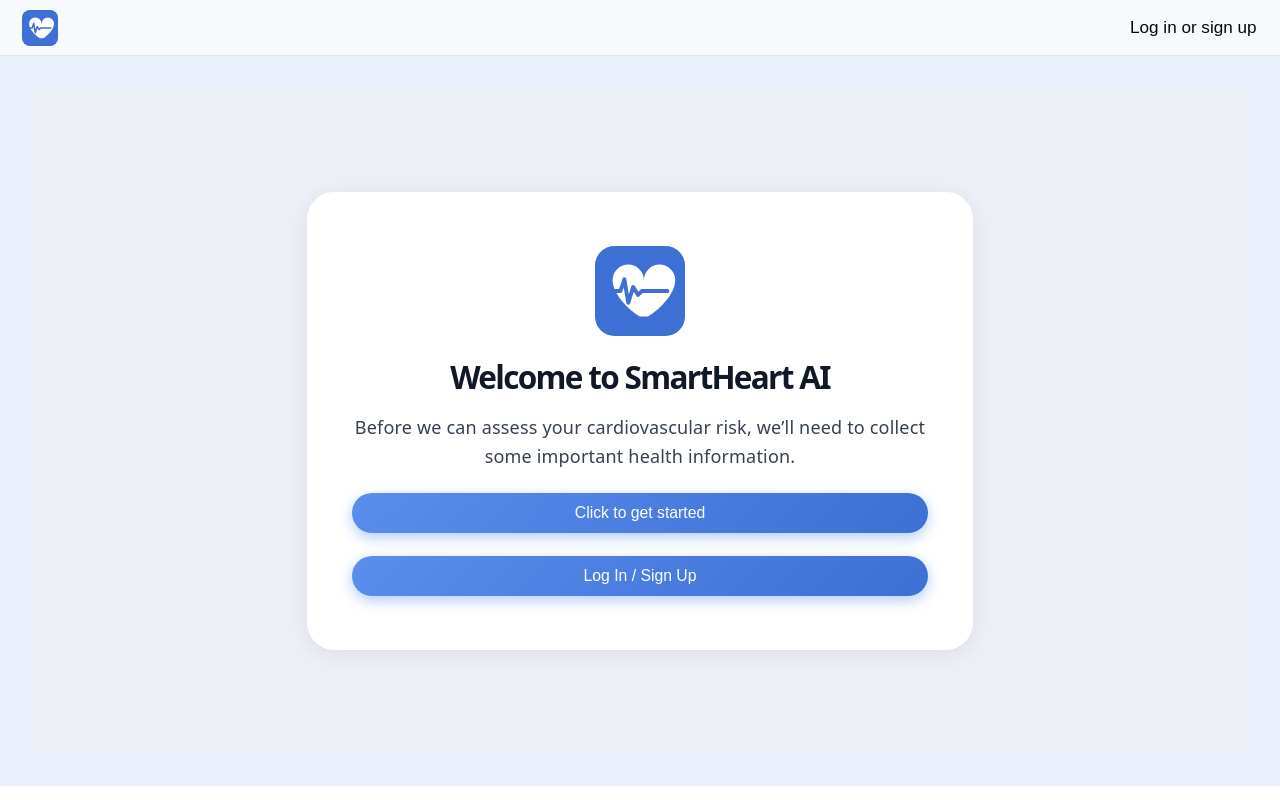
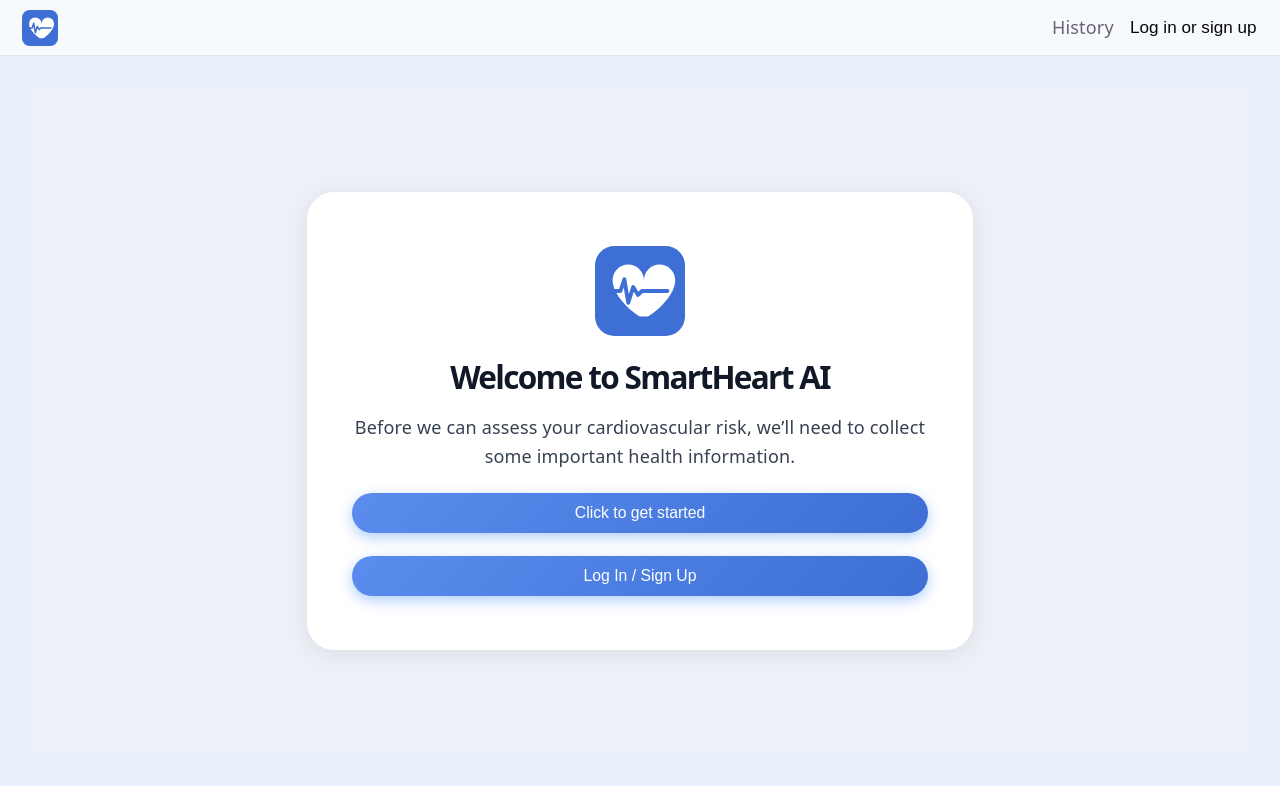
Before and after one commit to RackyDay/ai-cardiometabolic-risk, a React app in the folder frontend/: page / in a window 1280 px wide. Built offline with nearby package versions, Linux system fonts and the light colour scheme; no server answers; the HTML template or start-up script is replaced by a standard one.

Commit message:
Add placeholder for history dropdown component

```diff
--- /dev/null
+++ b/frontend/src/components/layout/HistoryDropdown/HistoryDropdown.jsx
@@ -0,0 +1,11 @@
+import "./HistoryDropdown.css";
+
+const HistoryDropdown = () => {
+  return (
+    <div className="history-dropdown">
+      <span>History</span>
+    </div>
+  );
+};
+
+export default HistoryDropdown;
--- /dev/null
+++ b/frontend/src/components/layout/HistoryDropdown/useHistoryDropdownViewModel.js
@@ -0,0 +1,4 @@
+
+function useHistoryDropdownViewModel(){}
+
+export default useHistoryDropdownViewModel;
--- a/frontend/src/components/layout/MenuBar/MenuBar.jsx
+++ b/frontend/src/components/layout/MenuBar/MenuBar.jsx
@@ -5,6 +5,8 @@ import UserIcon from "../../icons/UserIcon"
 import useMenuBarViewModel from "./useMenuBarViewModel";
 import { useLocation, useNavigate } from "react-router-dom";
 import { AuthContext } from "../../../context/AuthContext";
+import HistoryDropdown from "../HistoryDropdown/HistoryDropdown";
+
 
 function MenuBar({ showMenuButton, onMenuClick }) {
   const { pageTitle } = useMenuBarViewModel();
@@ -101,6 +103,7 @@ function MenuBar({ showMenuButton, onMenuClick }) {
       <h1 className="menu-bar-title">{pageTitle}</h1>
 
       <div className="menu-bar-actions">
+        <HistoryDropdown/>
         <div className="menu-profile-wrapper" ref={dropdownRef}>
           <button
             className="menu-profile-name"
```
Also changed, not shown: frontend/src/components/layout/HistoryDropdown/HistoryDropdown.css (added).
